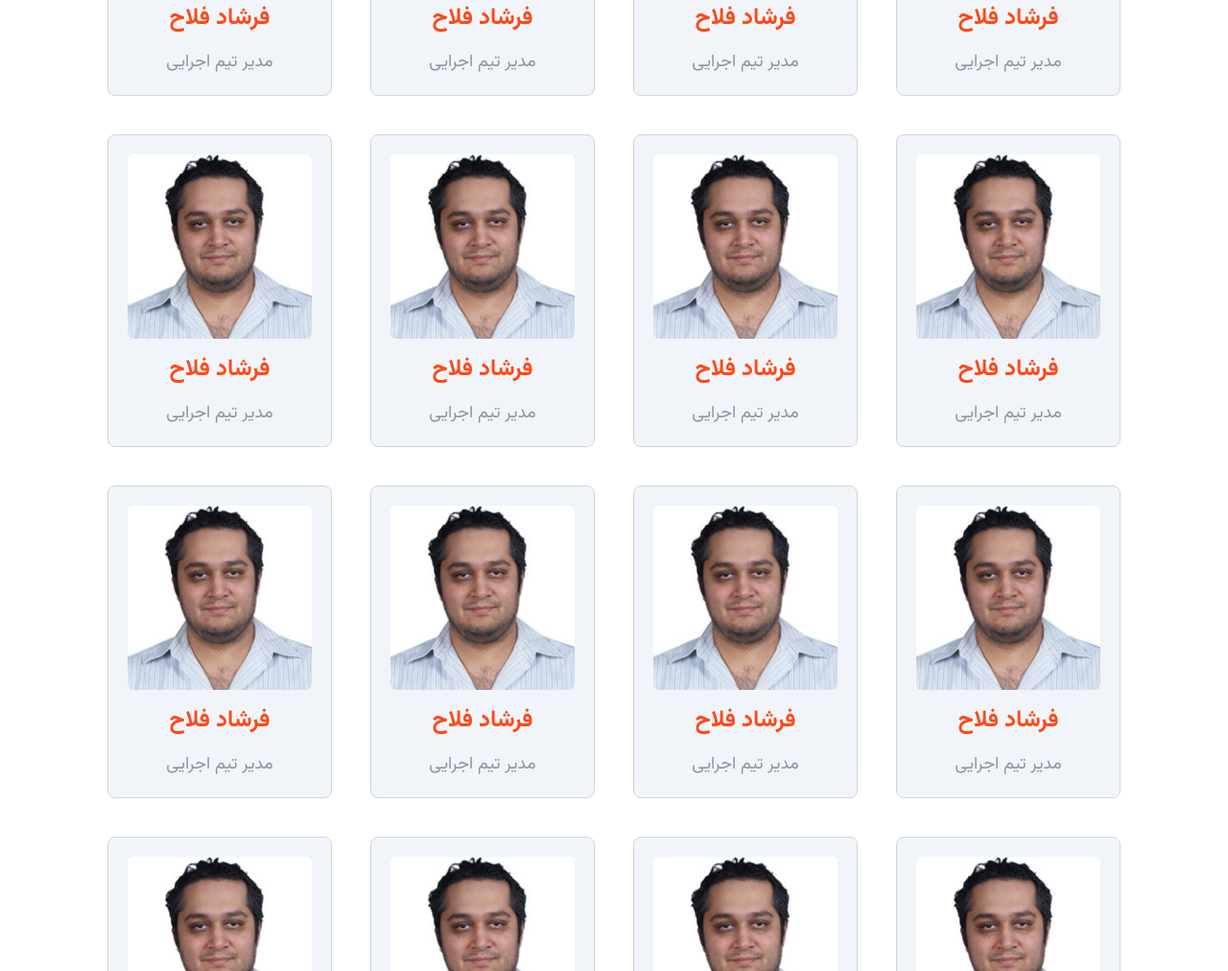
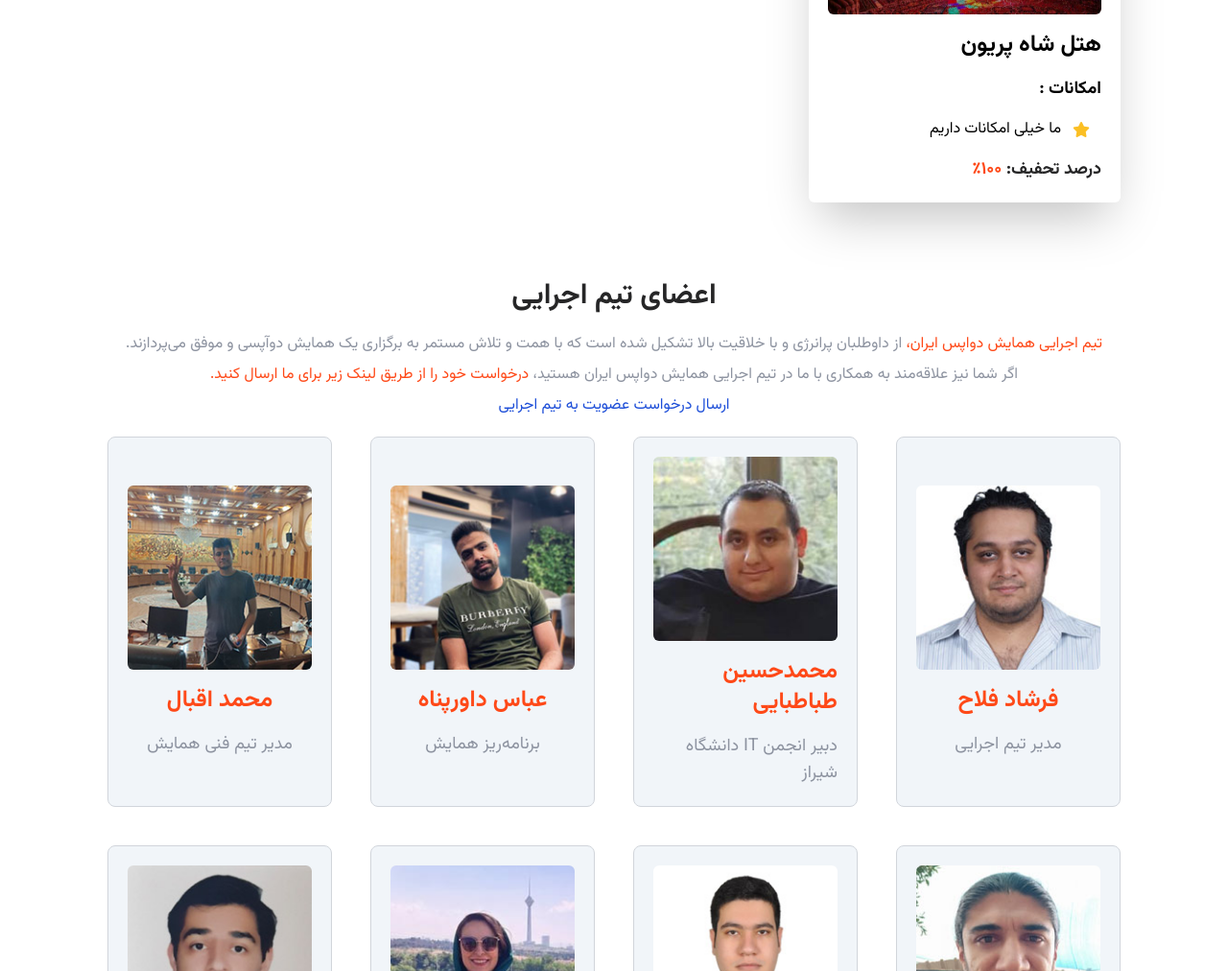
Before and after one commit to Pouria-Hjt/shirazDevops, a website built with Vite: page index.html in a window 1280 px wide. Shown: the part 5999-7011 px from the top of the page at 96% size. Built offline with nearby package versions, Linux system fonts and the light colour scheme; animation ran at ten frames a second.

Commit message:
add hotel section

```diff
--- a/index.html
+++ b/index.html
@@ -120,6 +120,7 @@
       </div>
     </nav>
     <!-- end navbar -->
+    <!-- start ham menu -->
     <nav
       class="sticky md:flex hidden top-0 left-0 bg-primary w-full h-16 transition-all justify-end text-white px-5 z-50">
       <svg
@@ -193,6 +194,8 @@
         >
       </div>
     </aside>
+    <!-- end ham menu -->
+
     <!-- start header -->
     <header
       id="header"
@@ -848,7 +851,7 @@
     <!-- start sponsors section -->
     <section class="w-full p-page h-fit flex flex-col gap-5 py-10 items-center">
       <h2 class="text-primary font-bold text-3xl md:text-xl text-cen">
-        cetext-centerحامیان
+        حامیان
       </h2>
       <div class="flex flex-col gap-2 items-center">
         <span class="text-quinary">
@@ -982,6 +985,41 @@
     </section>
     <!-- end ticket section -->
 
+    <!-- start hotel section -->
+    <section class="w-full p-page flex flex-col gap-5 items-center py-10">
+      <h2 class="text-primary font-bold text-3xl md:text-xl text-center">
+        هتل ها
+      </h2>
+      <div class="flex flex-col gap-2 items-center">
+        <span class="text-quinary">
+          براتون تخفیف هتل گرفتیم
+          <span class="text-secondary">برید حال کنید</span>
+        </span>
+      </div>
+      <div
+        class="w-full grid grid-cols-3 md:grid-cols-2 sm:!grid-cols-1 gap-10 place-items-center">
+        <div
+          class="w-full h-full flex flex-col p-5 md:p-2 justify-center gap-4 bg-white rounded-md shadow-2xl">
+          <img
+            src="./public/images/bg-shiraz3.jpg"
+            class="w-full aspect-square rounded-md"
+            alt="" />
+          <h6 class="font-bold text-2xl">هتل شاه پریون</h6>
+          <span class="font-bold text-lg"> امکانات :</span>
+          <ul class="pr-3 md:pr-1">
+            <li class="flex gap-3 items-center">
+              <i class="fa-solid fa-star text-amber-400"></i> ما خیلی امکانات
+              داریم
+            </li>
+          </ul>
+          <span class="text-lg text-primary font-bold"
+            >درصد تحفیف: <span class="text-secondary">۱۰۰٪</span></span
+          >
+        </div>
+      </div>
+    </section>
+    <!-- start hotel section -->
+
     <!-- start team section -->
     <section class="w-full p-page flex flex-col gap-5 items-center py-10">
       <h2 class="text-primary font-bold text-3xl md:text-xl text-center">
@@ -1010,7 +1048,7 @@
           data-aos="fade-down"
           class="w-full h-full bg-slate-100 border border-gray-300 rounded-lg p-5 flex flex-col gap-4 justify-center items-center">
           <img
-            src="./public/images/team/farshad.jpg"
+            src="./public/images/team/farshad.jpg "
             class="w-full aspect-square rounded-md"
             alt="" />
           <h6 class="text-2xl font-bold text-secondary">فرشاد فلاح</h6>
@@ -1020,171 +1058,143 @@
           data-aos="fade-down"
           class="w-full h-full bg-slate-100 border border-gray-300 rounded-lg p-5 flex flex-col gap-4 justify-center items-center">
           <img
-            src="./public/images/team/farshad.jpg"
+            src="./public/images/team/tabatabaii.jpg "
             class="w-full aspect-square rounded-md"
             alt="" />
-          <h6 class="text-2xl font-bold text-secondary">فرشاد فلاح</h6>
-          <span class="text-lg text-quinary"> مدیر تیم‌ اجرایی </span>
+          <h6 class="text-2xl font-bold text-secondary">محمدحسین طباطبایی</h6>
+          <span class="text-lg text-quinary"
+            >دبیر انجمن ‌IT دانشگاه شیراز
+          </span>
         </div>
         <div
           data-aos="fade-down"
           class="w-full h-full bg-slate-100 border border-gray-300 rounded-lg p-5 flex flex-col gap-4 justify-center items-center">
           <img
-            src="./public/images/team/farshad.jpg"
+            src="./public/images/team/abbas.jpg "
             class="w-full aspect-square rounded-md"
             alt="" />
-          <h6 class="text-2xl font-bold text-secondary">فرشاد فلاح</h6>
-          <span class="text-lg text-quinary"> مدیر تیم‌ اجرایی </span>
+          <h6 class="text-2xl font-bold text-secondary">عباس داورپناه</h6>
+          <span class="text-lg text-quinary"> برنامه‌ریز همایش </span>
         </div>
         <div
           data-aos="fade-down"
           class="w-full h-full bg-slate-100 border border-gray-300 rounded-lg p-5 flex flex-col gap-4 justify-center items-center">
           <img
-            src="./public/images/team/farshad.jpg"
+            src="./public/images/team/Meghbal.jpg "
             class="w-full aspect-square rounded-md"
             alt="" />
-          <h6 class="text-2xl font-bold text-secondary">فرشاد فلاح</h6>
-          <span class="text-lg text-quinary"> مدیر تیم‌ اجرایی </span>
+          <h6 class="text-2xl font-bold text-secondary">محمد اقبال</h6>
+          <span class="text-lg text-quinary">مدیر تیم فنی همایش </span>
         </div>
         <div
           data-aos="fade-down"
           class="w-full h-full bg-slate-100 border border-gray-300 rounded-lg p-5 flex flex-col gap-4 justify-center items-center">
           <img
-            src="./public/images/team/farshad.jpg"
+            src="./public/images/team/ali.jpg "
             class="w-full aspect-square rounded-md"
             alt="" />
-          <h6 class="text-2xl font-bold text-secondary">فرشاد فلاح</h6>
-          <span class="text-lg text-quinary"> مدیر تیم‌ اجرایی </span>
+          <h6 class="text-2xl font-bold text-secondary">علی شاکیان</h6>
+          <span class="text-lg text-quinary">تیم فنی همایش </span>
         </div>
         <div
           data-aos="fade-down"
           class="w-full h-full bg-slate-100 border border-gray-300 rounded-lg p-5 flex flex-col gap-4 justify-center items-center">
           <img
-            src="./public/images/team/farshad.jpg"
+            src="./public/images/team/Shervin-A.jpg "
             class="w-full aspect-square rounded-md"
             alt="" />
-          <h6 class="text-2xl font-bold text-secondary">فرشاد فلاح</h6>
-          <span class="text-lg text-quinary"> مدیر تیم‌ اجرایی </span>
+          <h6 class="text-2xl font-bold text-secondary">شروین احمدی</h6>
+          <span class="text-lg text-quinary"> تیم فنی همایش </span>
         </div>
         <div
           data-aos="fade-down"
           class="w-full h-full bg-slate-100 border border-gray-300 rounded-lg p-5 flex flex-col gap-4 justify-center items-center">
           <img
-            src="./public/images/team/farshad.jpg"
+            src="./public/images/team/ghnche.jpg "
             class="w-full aspect-square rounded-md"
             alt="" />
-          <h6 class="text-2xl font-bold text-secondary">فرشاد فلاح</h6>
-          <span class="text-lg text-quinary"> مدیر تیم‌ اجرایی </span>
+          <h6 class="text-2xl font-bold text-secondary">غنچه یاقار</h6>
+          <span class="text-lg text-quinary">تیم فنی کارگاه تخصصی </span>
         </div>
         <div
           data-aos="fade-down"
           class="w-full h-full bg-slate-100 border border-gray-300 rounded-lg p-5 flex flex-col gap-4 justify-center items-center">
           <img
-            src="./public/images/team/farshad.jpg"
+            src="./public/images/team/amirhossein.jpg "
             class="w-full aspect-square rounded-md"
             alt="" />
-          <h6 class="text-2xl font-bold text-secondary">فرشاد فلاح</h6>
-          <span class="text-lg text-quinary"> مدیر تیم‌ اجرایی </span>
+          <h6 class="text-2xl font-bold text-secondary">امیرحسین قائمی</h6>
+          <span class="text-lg text-quinary">تیم اجرایی - سالن اصلی </span>
         </div>
         <div
           data-aos="fade-down"
           class="w-full h-full bg-slate-100 border border-gray-300 rounded-lg p-5 flex flex-col gap-4 justify-center items-center">
           <img
-            src="./public/images/team/farshad.jpg"
+            src="./public/images/team/Ali-Zarinkolah.jpg "
             class="w-full aspect-square rounded-md"
             alt="" />
-          <h6 class="text-2xl font-bold text-secondary">فرشاد فلاح</h6>
-          <span class="text-lg text-quinary"> مدیر تیم‌ اجرایی </span>
+          <h6 class="text-2xl font-bold text-secondary">علی زرین‌کلاه</h6>
+          <span class="text-lg text-quinary">تیم صحنه و تیم سالن </span>
         </div>
         <div
           data-aos="fade-down"
           class="w-full h-full bg-slate-100 border border-gray-300 rounded-lg p-5 flex flex-col gap-4 justify-center items-center">
           <img
-            src="./public/images/team/farshad.jpg"
+            src="./public/images/team/negin.jpg "
             class="w-full aspect-square rounded-md"
             alt="" />
-          <h6 class="text-2xl font-bold text-secondary">فرشاد فلاح</h6>
-          <span class="text-lg text-quinary"> مدیر تیم‌ اجرایی </span>
+          <h6 class="text-2xl font-bold text-secondary">نگین شعاع حقیقی</h6>
+          <span class="text-lg text-quinary">تیم عکاسی و تولید محتوا </span>
         </div>
         <div
           data-aos="fade-down"
           class="w-full h-full bg-slate-100 border border-gray-300 rounded-lg p-5 flex flex-col gap-4 justify-center items-center">
           <img
-            src="./public/images/team/farshad.jpg"
+            src="./public/images/team/amirhosseinhidari.jpg "
             class="w-full aspect-square rounded-md"
             alt="" />
-          <h6 class="text-2xl font-bold text-secondary">فرشاد فلاح</h6>
-          <span class="text-lg text-quinary"> مدیر تیم‌ اجرایی </span>
+          <h6 class="text-2xl font-bold text-secondary">امیرحسین حیدری</h6>
+          <span class="text-lg text-quinary">تیم سالن - راهنما </span>
         </div>
         <div
           data-aos="fade-down"
           class="w-full h-full bg-slate-100 border border-gray-300 rounded-lg p-5 flex flex-col gap-4 justify-center items-center">
           <img
-            src="./public/images/team/farshad.jpg"
+            src="./public/images/team/Pouria-Shahba.jpg "
             class="w-full aspect-square rounded-md"
             alt="" />
-          <h6 class="text-2xl font-bold text-secondary">فرشاد فلاح</h6>
-          <span class="text-lg text-quinary"> مدیر تیم‌ اجرایی </span>
+          <h6 class="text-2xl font-bold text-secondary">پوریا شهبا</h6>
+          <span class="text-lg text-quinary">مدیریت سالن </span>
         </div>
         <div
           data-aos="fade-down"
           class="w-full h-full bg-slate-100 border border-gray-300 rounded-lg p-5 flex flex-col gap-4 justify-center items-center">
           <img
-            src="./public/images/team/farshad.jpg"
+            src="./public/images/team/narjess.jpg "
             class="w-full aspect-square rounded-md"
             alt="" />
-          <h6 class="text-2xl font-bold text-secondary">فرشاد فلاح</h6>
-          <span class="text-lg text-quinary"> مدیر تیم‌ اجرایی </span>
+          <h6 class="text-2xl font-bold text-secondary">نرجس کشاورز</h6>
+          <span class="text-lg text-quinary"> تولید محتوا - روابط عمومی </span>
         </div>
         <div
           data-aos="fade-down"
           class="w-full h-full bg-slate-100 border border-gray-300 rounded-lg p-5 flex flex-col gap-4 justify-center items-center">
           <img
-            src="./public/images/team/farshad.jpg"
+            src="./public/images/team/pouria.jpg "
             class="w-full aspect-square rounded-md"
             alt="" />
-          <h6 class="text-2xl font-bold text-secondary">فرشاد فلاح</h6>
-          <span class="text-lg text-quinary"> مدیر تیم‌ اجرایی </span>
+          <h6 class="text-2xl font-bold text-secondary">پوریا شعبانپور</h6>
+          <span class="text-lg text-quinary"> تیم ورودی و تیم سالن </span>
         </div>
         <div
           data-aos="fade-down"
           class="w-full h-full bg-slate-100 border border-gray-300 rounded-lg p-5 flex flex-col gap-4 justify-center items-center">
           <img
-            src="./public/images/team/farshad.jpg"
+            src="./public/images/team/pouria-hajati.webp "
             class="w-full aspect-square rounded-md"
             alt="" />
-          <h6 class="text-2xl font-bold text-secondary">فرشاد فلاح</h6>
-          <span class="text-lg text-quinary"> مدیر تیم‌ اجرایی </span>
-        </div>
-        <div
-          data-aos="fade-down"
-          class="w-full h-full bg-slate-100 border border-gray-300 rounded-lg p-5 flex flex-col gap-4 justify-center items-center">
-          <img
-            src="./public/images/team/farshad.jpg"
-            class="w-full aspect-square rounded-md"
-            alt="" />
-          <h6 class="text-2xl font-bold text-secondary">فرشاد فلاح</h6>
-          <span class="text-lg text-quinary"> مدیر تیم‌ اجرایی </span>
-        </div>
-        <div
-          data-aos="fade-down"
-          class="w-full h-full bg-slate-100 border border-gray-300 rounded-lg p-5 flex flex-col gap-4 justify-center items-center">
-          <img
-            src="./public/images/team/farshad.jpg"
-            class="w-full aspect-square rounded-md"
-            alt="" />
-          <h6 class="text-2xl font-bold text-secondary">فرشاد فلاح</h6>
-          <span class="text-lg text-quinary"> مدیر تیم‌ اجرایی </span>
-        </div>
-        <div
-          data-aos="fade-down"
-          class="w-full h-full bg-slate-100 border border-gray-300 rounded-lg p-5 flex flex-col gap-4 justify-center items-center">
-          <img
-            src="./public/images/team/farshad.jpg"
-            class="w-full aspect-square rounded-md"
-            alt="" />
-          <h6 class="text-2xl font-bold text-secondary">فرشاد فلاح</h6>
-          <span class="text-lg text-quinary"> مدیر تیم‌ اجرایی </span>
+          <h6 class="text-2xl font-bold text-secondary">پوریا حاجتی</h6>
+          <span class="text-lg text-quinary">توسعه دهنده سایت </span>
         </div>
       </div>
     </section>
```
Also changed, not shown: public/images/team/pouria-hajati.webp (added).
